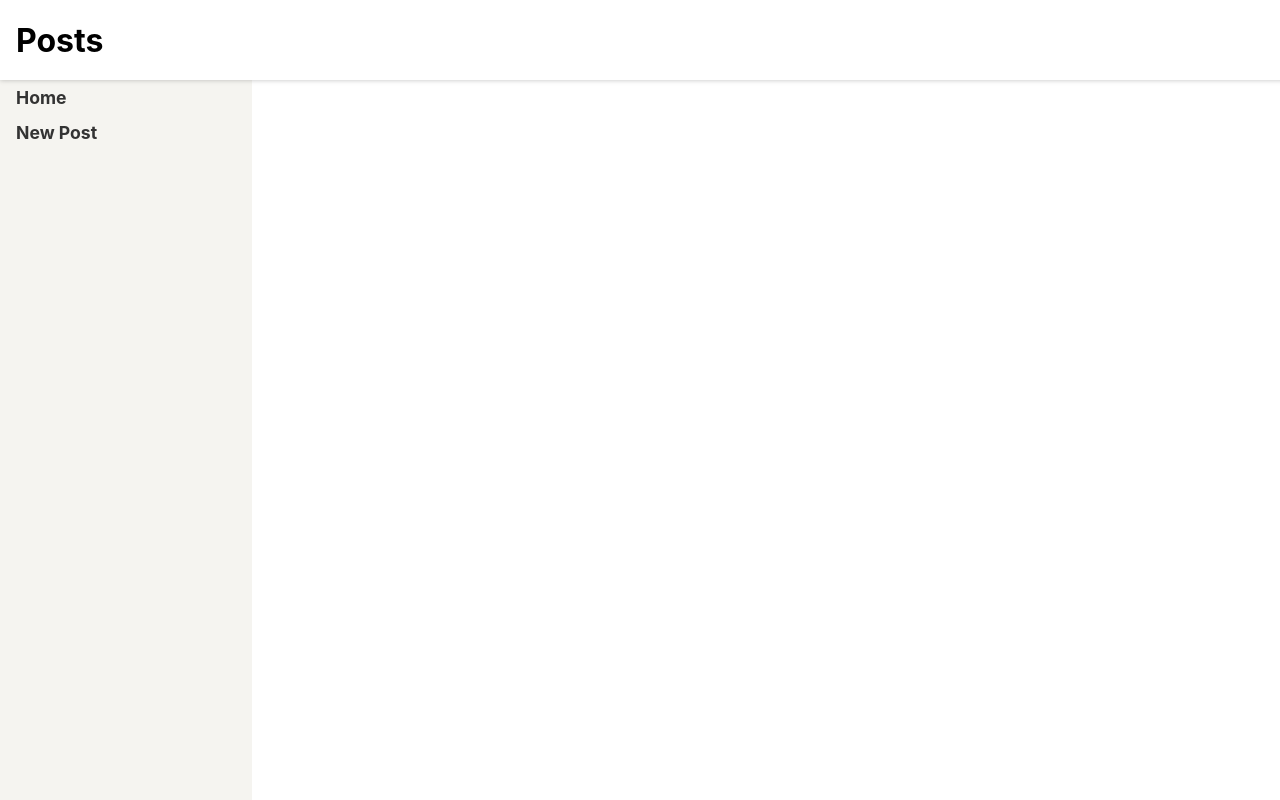
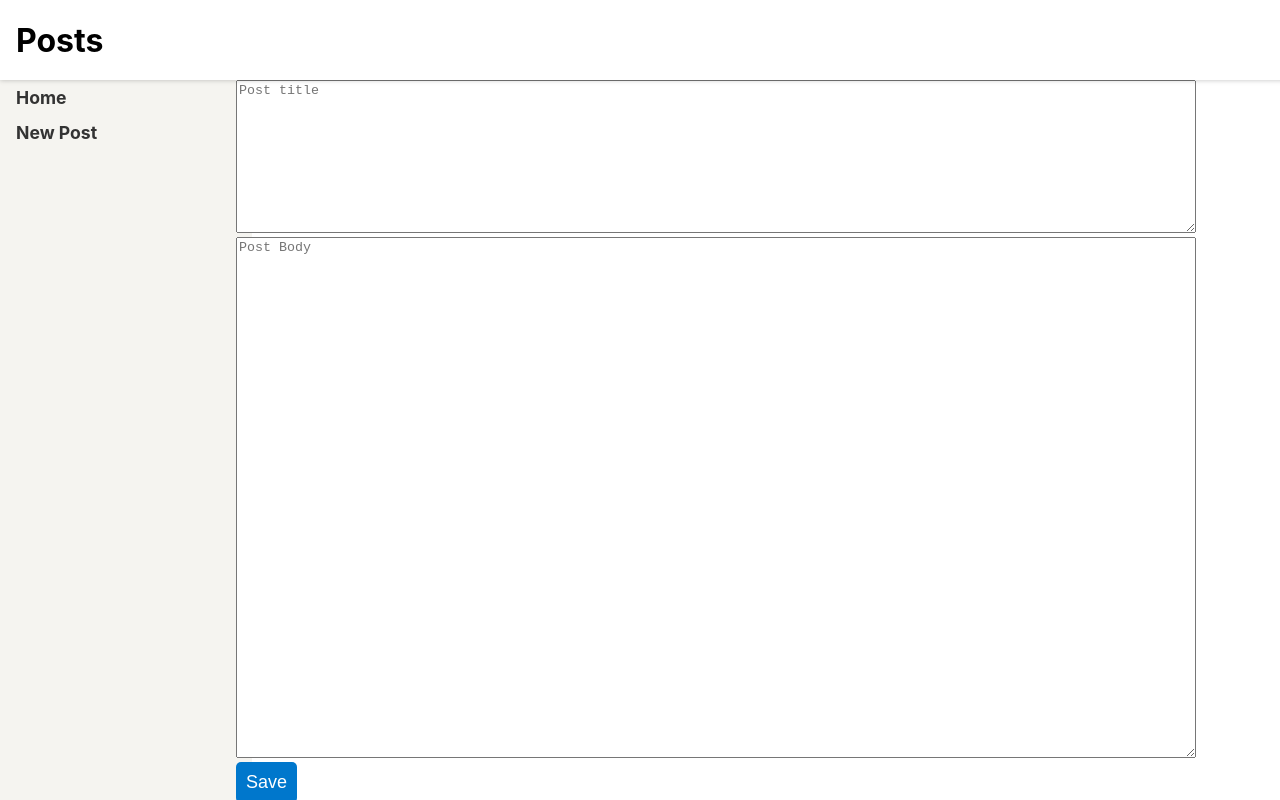
Before and after one commit to Sushrut-Kadam/CodeChallengeViamagus, a React (Create React App) app: page /newpost in a window 1280 px wide. Built offline with nearby package versions, Linux system fonts and the light colour scheme.

Commit message:
Creating new post functionality done

```diff
--- a/src/components/NewPost.js
+++ b/src/components/NewPost.js
@@ -1,5 +1,74 @@
-import React from "react";
+import React, { useEffect, useState } from "react";
+import "../css/newpost.css";
 
-const NewPost = () => {}
+const NewPost = (props) => {
+    const [post, setPost] = useState({
+        userId: 100,
+        id: '',
+        title: '',
+        body: '',
+    });
+
+    const [error, setError] = useState(null);
+
+    const sendData = (e) => {
+        e.preventDefault();
+        fetch("https://jsonplaceholder.typicode.com/posts", {
+            method: 'POST',
+            body: JSON.stringify(post),
+            headers: {
+                'Content-type': 'application/json; charset=UTF-8',
+            },
+        })
+        .then(response => {
+            if(response.ok){
+                return response.json();
+            }
+        })
+        .then(post => {
+            setPost(post);
+        })
+        .catch(error => {
+            console.error("Error sending data :", error);
+            setError(error);
+        })
+    }
+
+    const handleChange = (event) => {
+        setPost({
+            ...post,
+            [event.target.name]: [event.target.value]
+        })
+    }
+
+    if(error) return "Error...!";
+
+    return(
+        <div className="FormWrapper">
+            <form onSubmit={sendData}>
+                <textarea
+                    required
+                    type="text"
+                    name="title"
+                    id="title"
+                    placeholder="Post title"
+                    value={post.title}
+                    onChange={handleChange}
+                />
+                <textarea
+                    required
+                    type="text"
+                    name="body"
+                    id="body"
+                    placeholder="Post Body"
+                    value={post.body}
+                    maxLength="1000"
+                    onChange={handleChange}
+                />
+                <button type="submit">Save</button>
+            </form>
+        </div>
+    );
+}
 
 export default NewPost;
--- /dev/null
+++ b/src/css/newpost.css
@@ -0,0 +1,36 @@
+.FormWrapper{
+    height: 100%;
+}
+
+form{
+    height: 100%;
+}
+
+#title{
+    width: 90%;
+    height: 20%;
+}
+
+#body{
+    width: 90%;
+    height: 70%;
+}
+
+button{
+    display: block;
+    padding: 10px;
+    border: none;
+    border-radius: 5px;
+    font-size: 18px;
+    color: #fff;
+    background-color: #0077cc;
+    cursor: pointer;
+
+    :hover{
+        opacity: 0.8;
+    }
+
+    :active{
+        background-color: #005fa3;
+    }
+}
```
Also changed, not shown: src/Pages/Home.js (line endings or trailing spaces).
